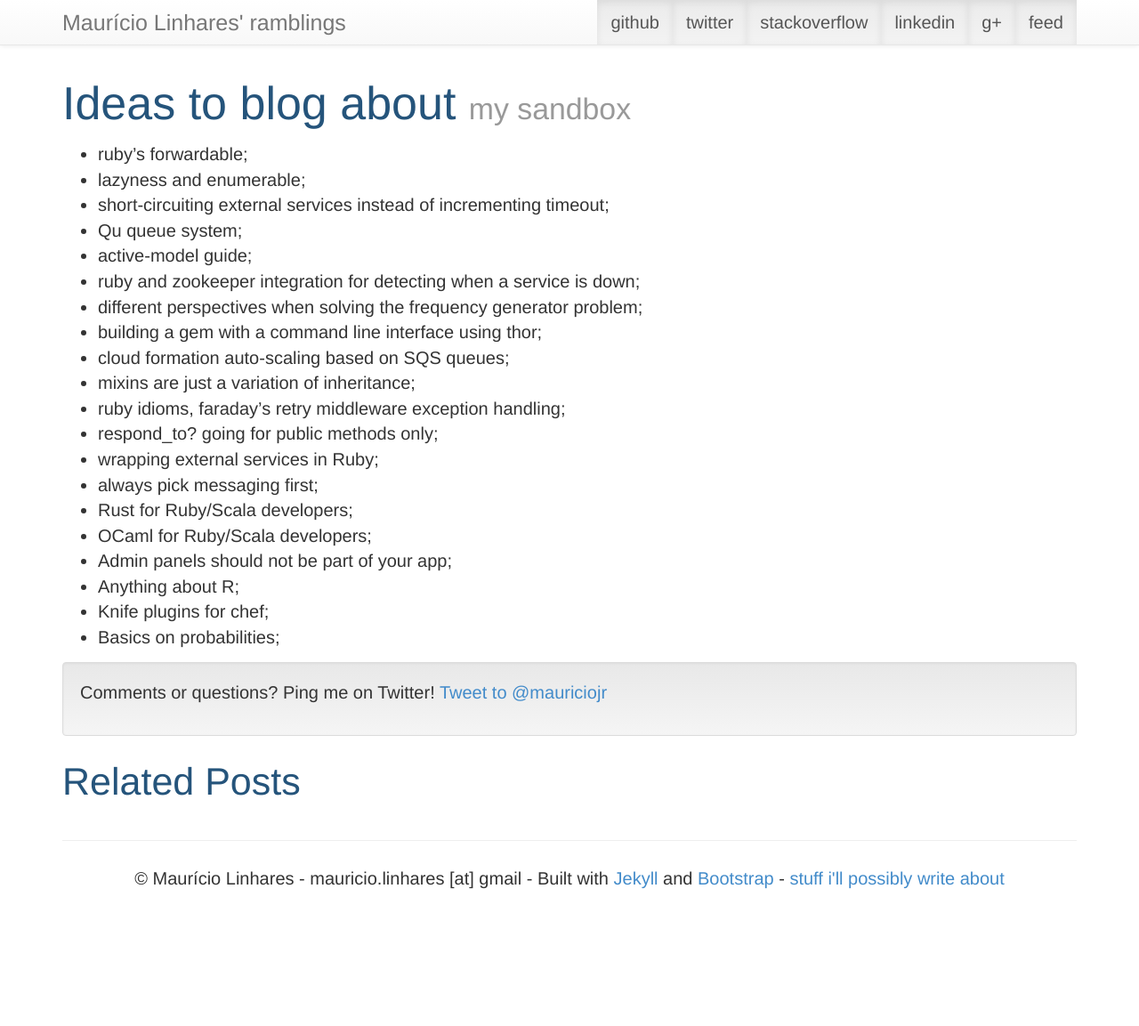
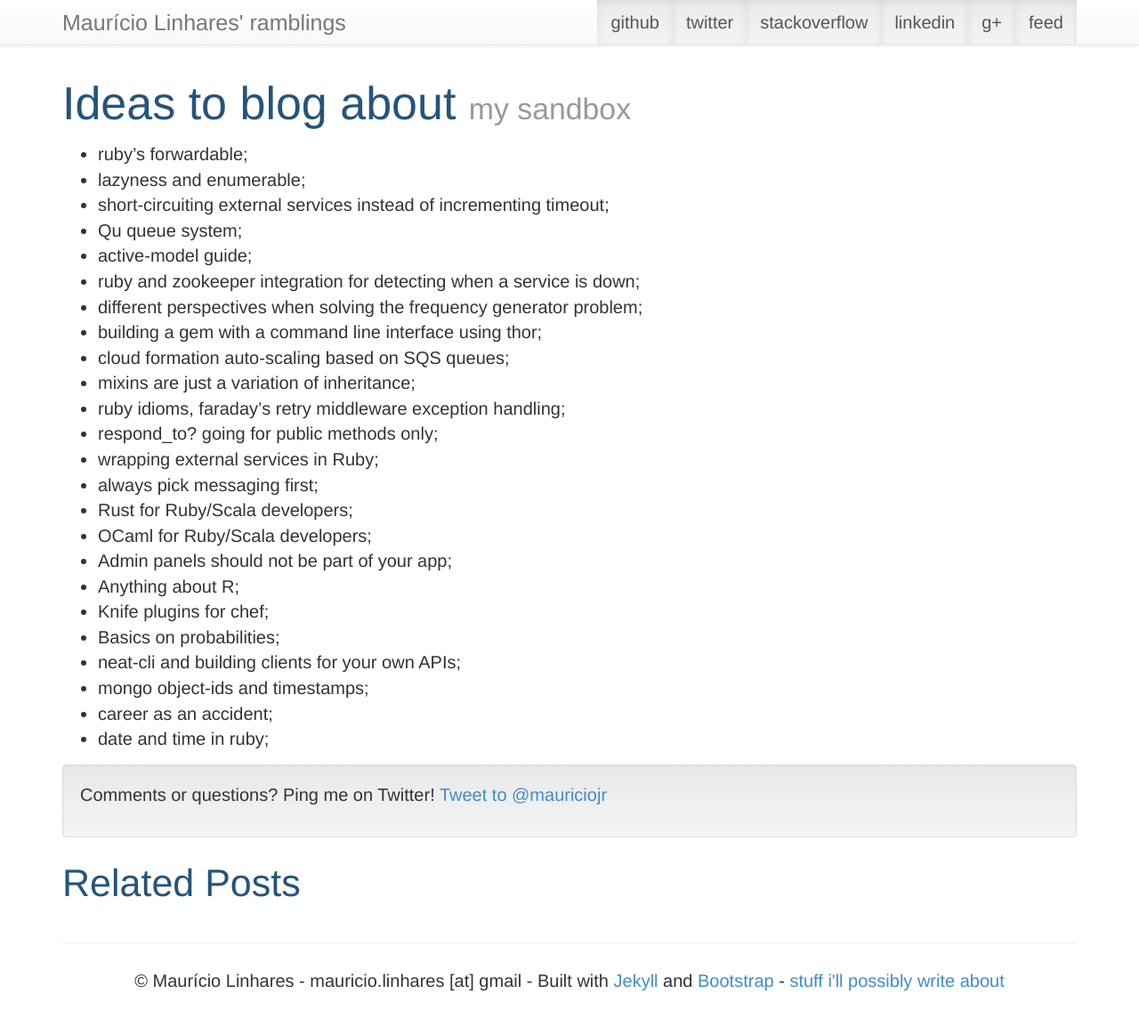
Before and after one commit to mauricio/mauricio.github.com, a Jekyll site: the page built from ideas/index.md, in a window 1280 px wide and 1170 px high. Shown: the top 1153 px of the window at 89% size. Built offline with Jekyll 4.4.1, drawn with Linux system fonts in a browser that asks for light colours; comment, search, counter and statistics services are not loaded.

Commit message:
Inclure a couple more ideas

```diff
--- a/ideas/index.md
+++ b/ideas/index.md
@@ -24,3 +24,7 @@ subtitle: my sandbox
 * Anything about R;
 * Knife plugins for chef;
 * Basics on probabilities;
+* neat-cli and building clients for your own APIs;
+* mongo object-ids and timestamps;
+* career as an accident;
+* date and time in ruby;
```
